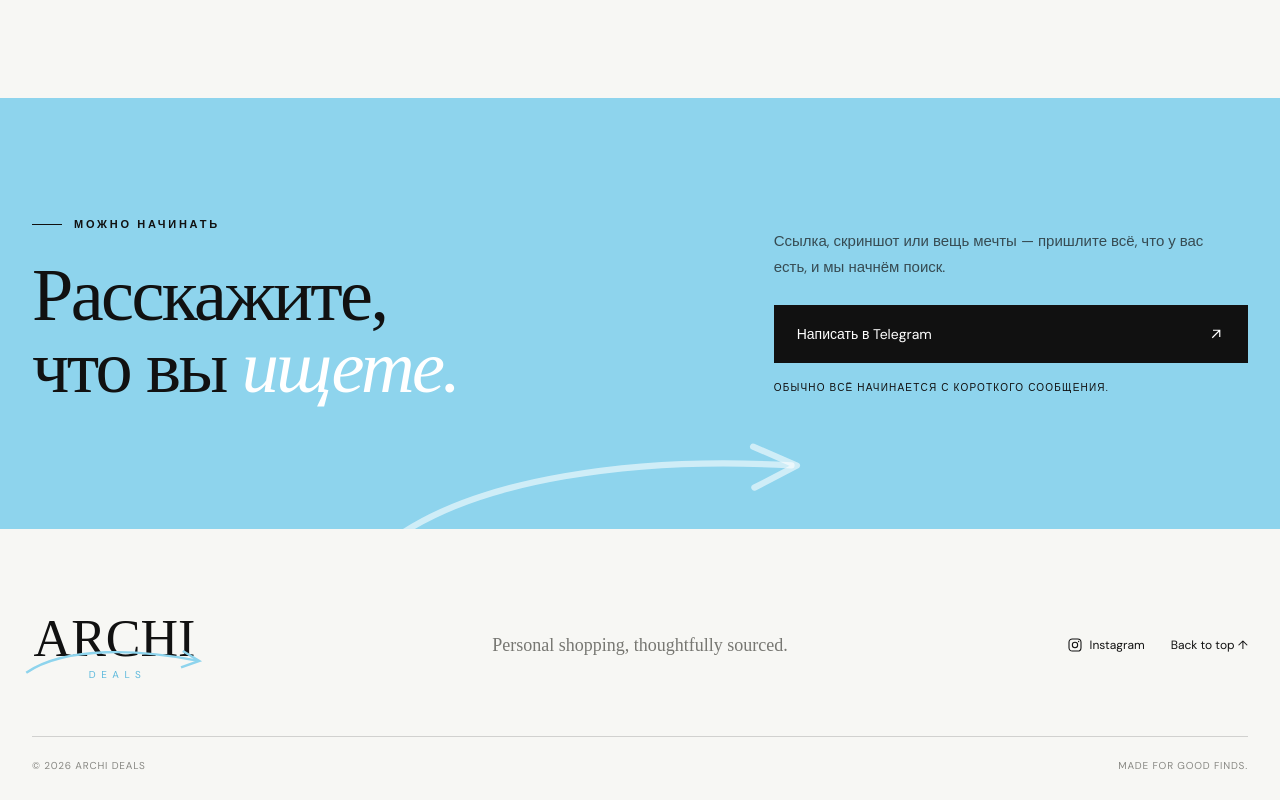
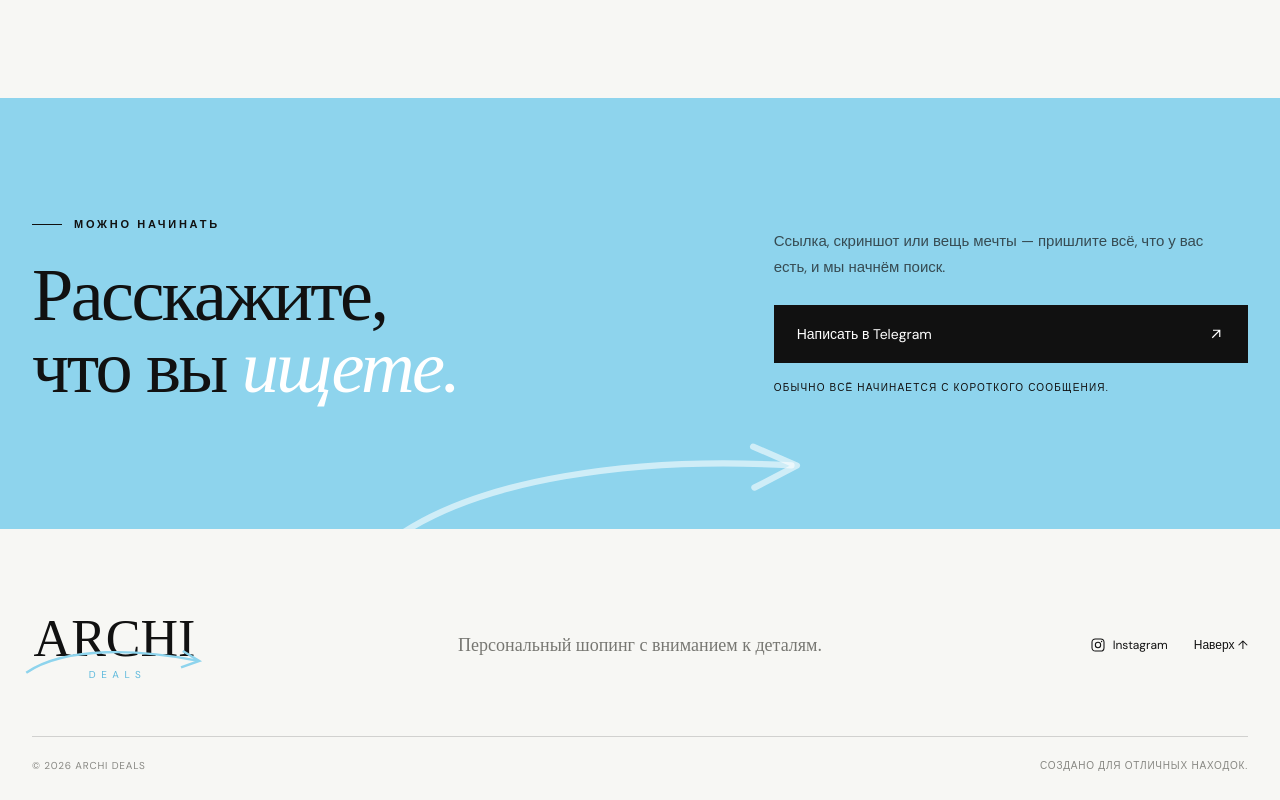
Before and after one commit to trsvar4i/archi-deals, a React (Vite) app: page / in a window 1280 px wide. Shown: the part 3572-4372 px from the top of the page. Built offline with nearby package versions, Linux system fonts and the light colour scheme; a web font is replaced by a local one.

Commit message:
Translate Footer.jsx to Russian

```diff
--- a/src/components/Footer.jsx
+++ b/src/components/Footer.jsx
@@ -4,14 +4,14 @@ export default function Footer() {
   return (
     <footer className="footer section-shell">
       <a className="footer-brand" href="#top"><span>ARCHI</span><Arrow /><small>DEALS</small></a>
-      <p>Personal shopping, thoughtfully sourced.</p>
+      <p>Персональный шопинг с вниманием к деталям.</p>
       <div className="footer-links">
-        <a href="https://instagram.com/YOUR_HANDLE" aria-label="Archi Deals on Instagram"><InstagramIcon /> Instagram</a>
-        <a href="#top">Back to top ↑</a>
+        <a href="https://instagram.com/archi_deals" target="_blank" rel="noreferrer" aria-label="Archi Deals в Instagram"><InstagramIcon /> Instagram</a>
+        <a href="#top">Наверх ↑</a>
       </div>
       <div className="footer-bottom">
         <span>© {new Date().getFullYear()} Archi Deals</span>
-        <span>Made for good finds.</span>
+        <span>Создано для отличных находок.</span>
       </div>
     </footer>
   );
```
